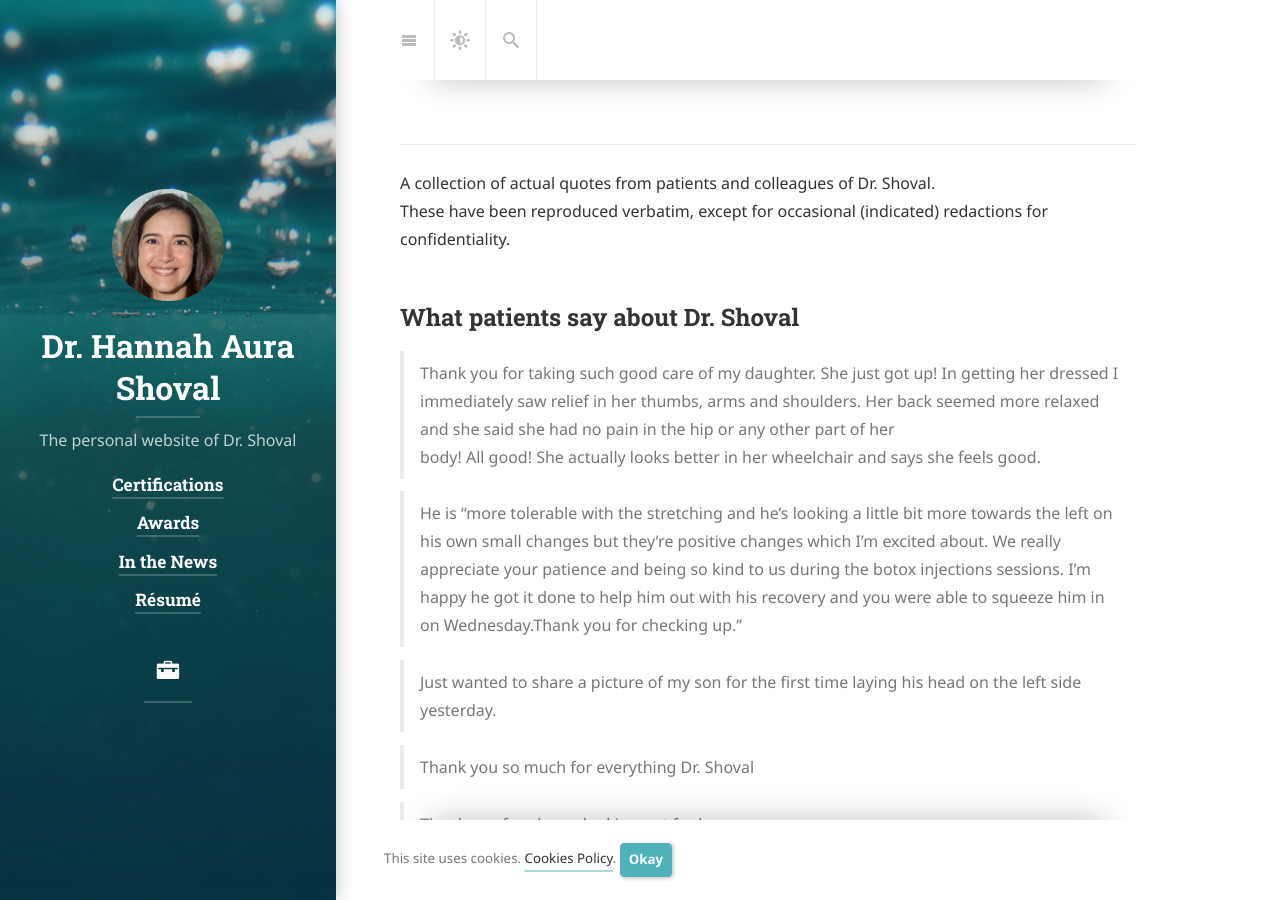
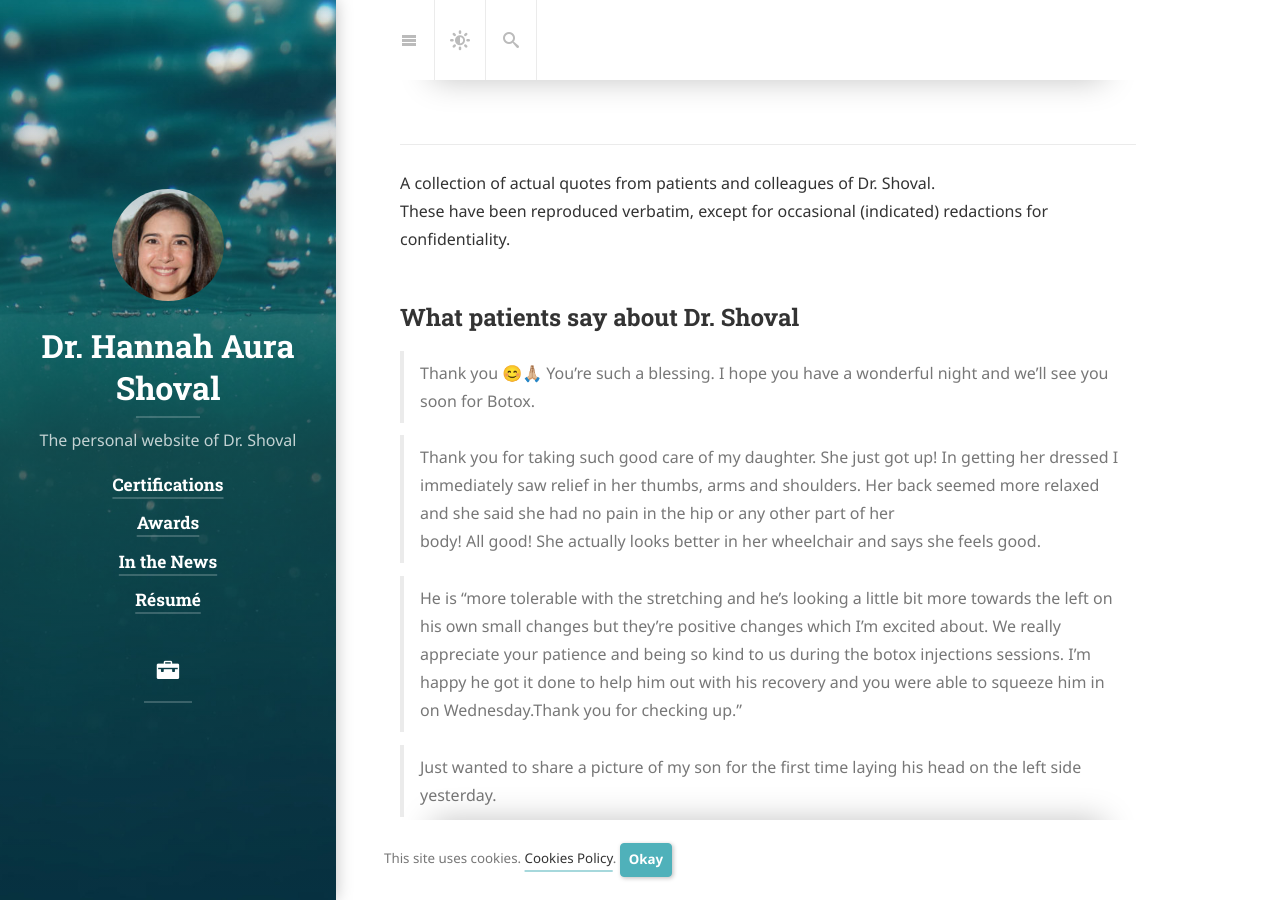
Before and after one commit to physiatry/physiatry.github.io, a Jekyll site: the page built from quotes.md, in a window 1280 px wide and 900 px high. Built offline with Jekyll 4.4.1, drawn with Linux system fonts in a browser that asks for light colours; cached includes are drawn as plain includes; nearby versions of some CDN libraries; some web fonts are replaced; library files that are not in the unit come from our copies.

Commit message:
add quote to wall

```diff
--- a/quotes.md
+++ b/quotes.md
@@ -10,6 +10,7 @@ These have been reproduced verbatim, except for occasional (indicated) redaction
 {:toc .large-only}
 
 ## What patients say about Dr. Shoval
+> Thank you  😊🙏🏼  You’re such a blessing. I hope you have a wonderful night and we’ll see you soon for Botox.
 
 > Thank you for taking such good care of my daughter. She just got up! In getting her dressed I immediately saw relief in her
   thumbs, arms and shoulders. Her back seemed more relaxed and she said she had no pain in the hip or any other part of her
```
